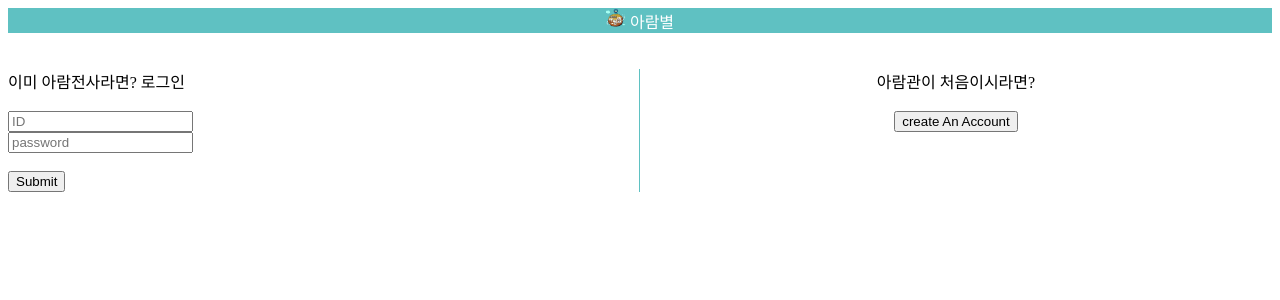
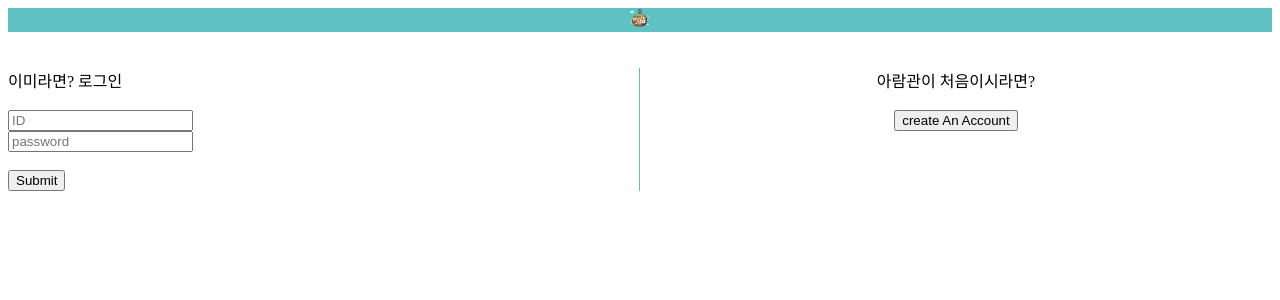
Before and after one commit to DonghyeonKang/AramByeol, a Flask app: page /member/login.html in a window 1280 px wide. Shown: the top 300 px of the page. Run offline with Flask 2, Linux system fonts and the light colour scheme; parts of the project's set-up code (start-up, migrations or seed data) failed here and were passed over.

Commit message:
Clean folder structure

```diff
--- a/__init__.py
+++ b/__init__.py
@@ -15,7 +15,7 @@ app.secret_key = 'arambyeol'
 
 connection = pymysql.connect(host='localhost',
                         user='root',
-                        password='111111',
+                        password='456789',
                         db='arambyeol',
                         charset='utf8',
                         cursorclass=pymysql.cursors.DictCursor)
--- a/db.py
+++ b/db.py
@@ -12,7 +12,7 @@ day_dinner = day_dinners
 # Connect to the DB
 connection = pymysql.connect(host='localhost',
                             user='root',
-                            password='111111',
+                            password='456789',
                             db='arambyeol',
                             charset='utf8',
                             cursorclass=pymysql.cursors.DictCursor
--- a/templates/member/login.html
+++ b/templates/member/login.html
@@ -5,21 +5,21 @@
     <meta http-equiv="X-UA-Compatible" content="IE=edge" />
     <meta name="viewport" content="width=device-width, initial-scale=1.0" />
     <title>Login</title>
-    <link rel="stylesheet" href="/member/login.css" />
+    <link rel="stylesheet" href="/static/css/member/login.css" />
   </head>
   <body>
     <div class="header">
-      <img src="/member/img/아람별로고.png" alt="logo" height="20" />
-      <a href="/index.html"> 아람별 </a>
+      <img src="/static/images/logo.png" alt="logo" height="20" />
+      <a href="/index.html">  </a>
     </div>
     <br /><br />
     <div class="container">
       <div class="input">
-        <div>이미 아람전사라면? 로그인</div>
+        <div>이미라면? 로그인</div>
         <br />
-        <label for="nameInput"></label>
+
         <input type="text" placeholder="ID" id="nameInput" /><br />
-        <label for="passwordInput"></label>
+
         <input type="password" placeholder="password" id="passwordInput" />
         <br/><br/>
         <!-- <button class = "hahaha">로그인</button> -->
--- a/templates/member/register.html
+++ b/templates/member/register.html
@@ -4,6 +4,7 @@
     <meta charset="UTF-8">
     <meta http-equiv="X-UA-Compatible" content="IE=edge">
     <meta name="viewport" content="width=\, initial-scale=1.0">
+    <link rel="stylesheet" href="/static/css/member/register.css" />
     <title>Document</title>
 </head>
 <body>
--- a/user.py
+++ b/user.py
@@ -3,7 +3,7 @@ from flask_login import UserMixin
 from db import *
 import bcrypt
 
-db = pymysql.connect(host='127.0.0.1', port=3306, user='root', passwd='111111', database='arambyeol')
+db = pymysql.connect(host='127.0.0.1', port=3306, user='root', passwd='456789', database='arambyeol')
 cursor = db.cursor()    # control structure of database SQL 문장을 DB 서버에 전송하기 위한 객체
 
 # 회원가입
```
Also changed, not shown: static/css/layout/footer.css (added), static/css/layout/header.css (added), static/css/login2.png (deleted), static/css/logo.png (deleted), static/css/member/login.css (renamed from templates/member/login.css), static/css/member/login.js (added), static/css/member/register.css (added), static/css/member/register.js (added), templates/member/img/아람별로고.png (deleted).
